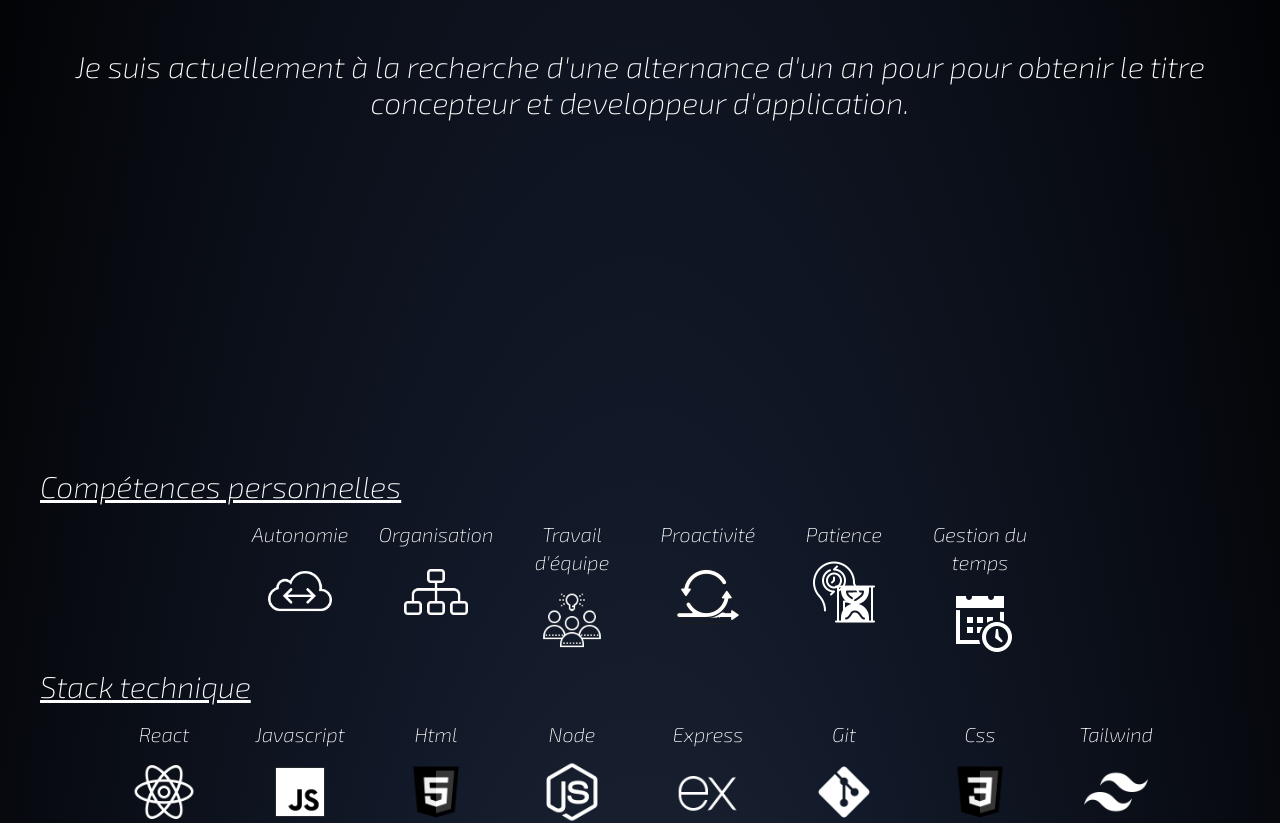
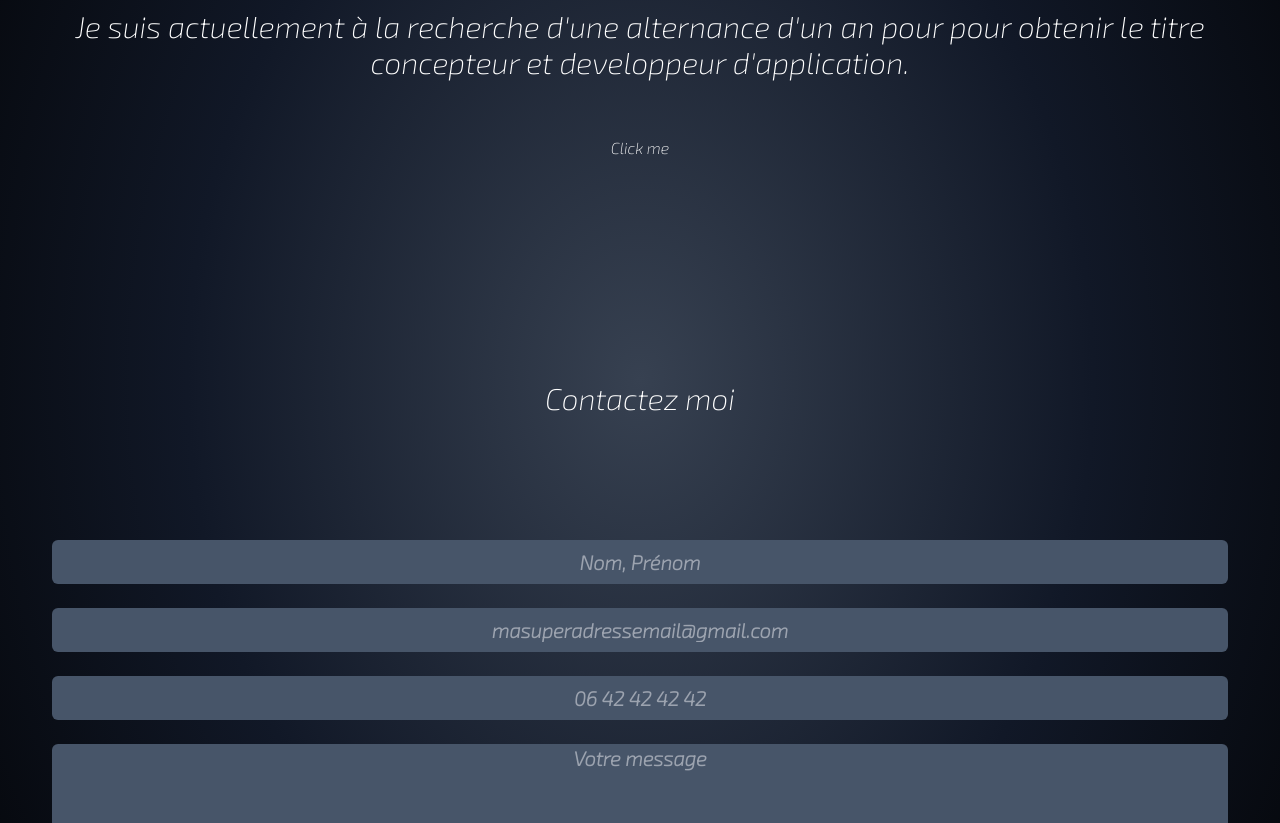
Before and after one commit to moumax/marcofolio, a React (Vite) app: page / in a window 1280 px wide. Shown: the part 460-1283 px from the top of the page. Built offline with nearby package versions, Linux system fonts and the light colour scheme.

Commit message:
Transition beetween Home, About and project working

```diff
--- a/src/App.jsx
+++ b/src/App.jsx
@@ -37,8 +37,8 @@ function App() {
         </motion.div>
         <div className="p-10">
           <Home />
-          <About />
-          <Projects />
+          {/* <About /> */}
+          {/* <Projects /> */}
           <Contact />
         </div>
       </div>
--- a/src/components/About.jsx
+++ b/src/components/About.jsx
@@ -1,5 +1,5 @@
 import { LangContext } from "../context/LangContext";
-import { useContext } from "react";
+import { useContext, useState } from "react";
 
 import { motion } from "framer-motion";
 
@@ -11,9 +11,15 @@ import DataHobbies from "../Datas/dataHobbies";
 import Softskill from "./utils/Softskill";
 import Hardskill from "./utils/Hardskill";
 import Hobby from "./utils/Hobby";
+import Projects from "./Projects.jsx";
 
 const About = () => {
   const { language } = useContext(LangContext);
+  const [isShown, setIsShown] = useState(false);
+
+  const affiche = (event) => {
+    setIsShown((current) => !current);
+  };
 
   const classNameTitle = {
     className:
@@ -24,10 +30,12 @@ const About = () => {
   };
 
   return (
+    <>
+      {!isShown && (
         <motion.section
-      initial="hidden"
-      whileInView="visible"
-      viewport={{ once: true }}
+          initial={{ opacity: 0, x: -800 }}
+          animate={{ opacity: 1, x: 0 }}
+          transition={{ delay: 0.2, duration: 0.4 }}
           className="flex flex-col items-center relative h-screen mb-16 justify-center"
         >
           <h2 className={classNameTitle.className}>
@@ -54,7 +62,11 @@ const About = () => {
               <Hobby like={like} key={like.id} />
             ))}
           </div>
+          <button onClick={affiche}>Click me</button>
         </motion.section>
+      )}
+      {isShown && <Projects />}
+    </>
   );
 };
 
--- a/src/components/Home.jsx
+++ b/src/components/Home.jsx
@@ -1,14 +1,22 @@
 import { LangContext } from "../context/LangContext";
-import { useContext} from "react";
+import { useContext, useEffect, useState } from "react";
 import { motion } from "framer-motion";
 
 import dataTraduction from "../Datas/dataTraduction";
-
+import About from "./About.jsx";
 
 const Home = () => {
   const { language } = useContext(LangContext);
+  const [isShown, setIsShown] = useState(false);
+
+  const affiche = (event) => {
+    console.log("click");
+    setIsShown((current) => !current);
+  };
 
   return (
+    <>
+      {!isShown && (
         <section className="relative h-screen ml-5 mr-5 flex flex-col justify-center pb-48 z-0 md:gap-14">
           <motion.h1
             initial={{ opacity: 0, x: -800 }}
@@ -34,7 +42,11 @@ const Home = () => {
           >
             {dataTraduction[language].search}
           </motion.h3>
+          <button onClick={affiche}>Click me</button>
         </section>
+      )}
+      {isShown && <About />}
+    </>
   );
 };
 
--- a/src/components/Projects.jsx
+++ b/src/components/Projects.jsx
@@ -1,6 +1,7 @@
 import { LangContext } from "../context/LangContext";
 import { useContext } from "react";
 import { ModeContext } from "../context/ModeContext";
+import { motion } from "framer-motion";
 
 import traduction from "../Datas/dataTraduction";
 import dataPortfolio from "../Datas/dataPortfolio";
@@ -10,7 +11,12 @@ const Projects = () => {
   const { mode } = useContext(ModeContext);
 
   return (
-    <section className="relative mb-20">
+    <motion.section
+      initial={{ opacity: 0, x: 800 }}
+      animate={{ opacity: 1, x: 0 }}
+      transition={{ delay: 0.2, duration: 0.4 }}
+      className="relative mb-20"
+    >
       <h1 className="text-3xl mb-10">{traduction[language].projectTitle}</h1>
       {dataPortfolio.map((data) => (
         <div
@@ -72,7 +78,7 @@ const Projects = () => {
           </ul>
         </div>
       ))}
-    </section>
+    </motion.section>
   );
 };
 
```
Lines whose indentation alone changed are shown as unchanged.
